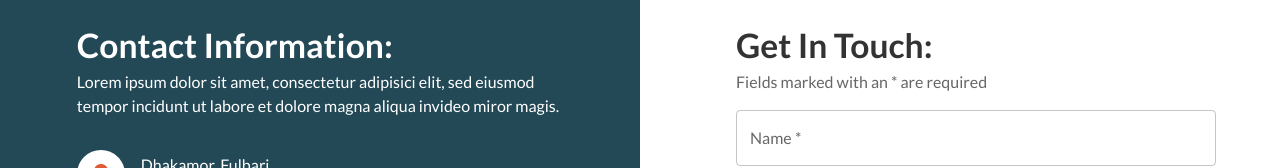
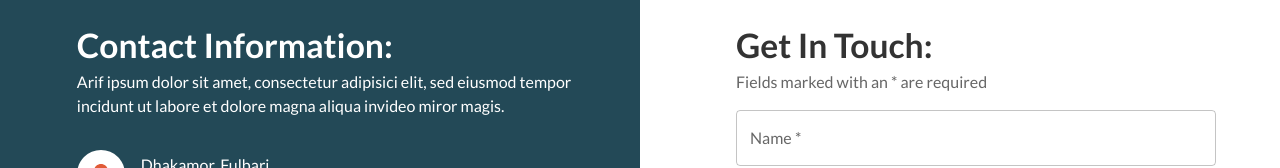
Before and after one commit to ferdousr3/school-management, a React (Create React App) app: page /contact in a window 1280 px wide. Shown: the part 348-516 px from the top of the page. Built offline with nearby package versions, Linux system fonts and the light colour scheme; no server answers.

Commit message:
#2 update text

```diff
--- a/src/pages/Contact/Contact.tsx
+++ b/src/pages/Contact/Contact.tsx
@@ -26,7 +26,7 @@ const Contact = () => {
               Contact Information:
             </Typography>
             <Typography component="h6" sx={styles.contactLeftSubTitle}>
-              Lorem ipsum dolor sit amet, consectetur adipisici elit, sed
+             Arif ipsum dolor sit amet, consectetur adipisici elit, sed
               eiusmod tempor incidunt ut labore et dolore magna aliqua invideo
               miror magis.
             </Typography>
```
